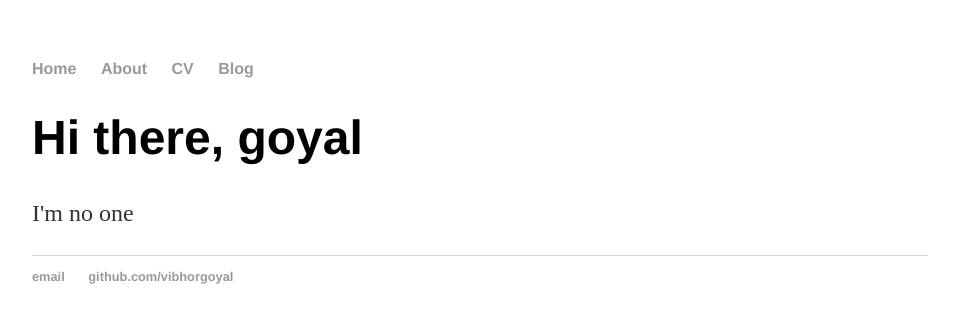
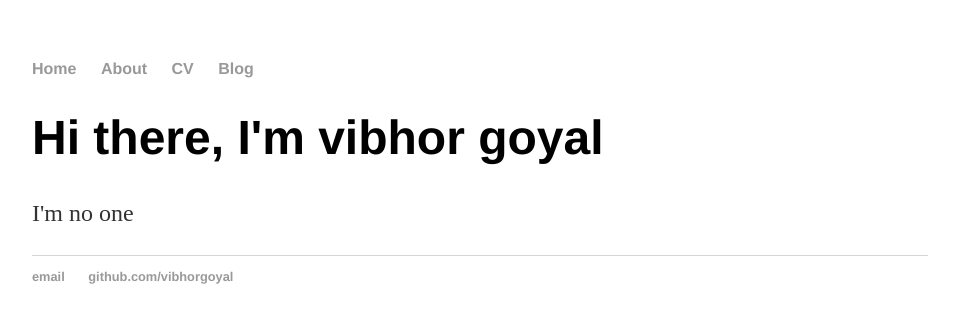
Before and after one commit to vibhorgoyal/vibhorgoyal.github.io, a Jekyll site: the page built from index.html, in a window 1280 px wide. Shown: the top 323 px of the page, without its empty margins (160-1119 px from the left). Built offline with Jekyll 4.4.1, drawn with Linux system fonts in a browser that asks for light colours.

Commit message:
Update index.html

```diff
--- a/index.html
+++ b/index.html
@@ -3,6 +3,6 @@ layout: default
 title: ACE pocket
 ---
 <div class="blurb">
-	<h1>Hi there,  goyal</h1>
+	<h1>Hi there, I'm vibhor goyal</h1>
 	<p>I'm no one</p>
 </div><!-- /.blurb -->
```
